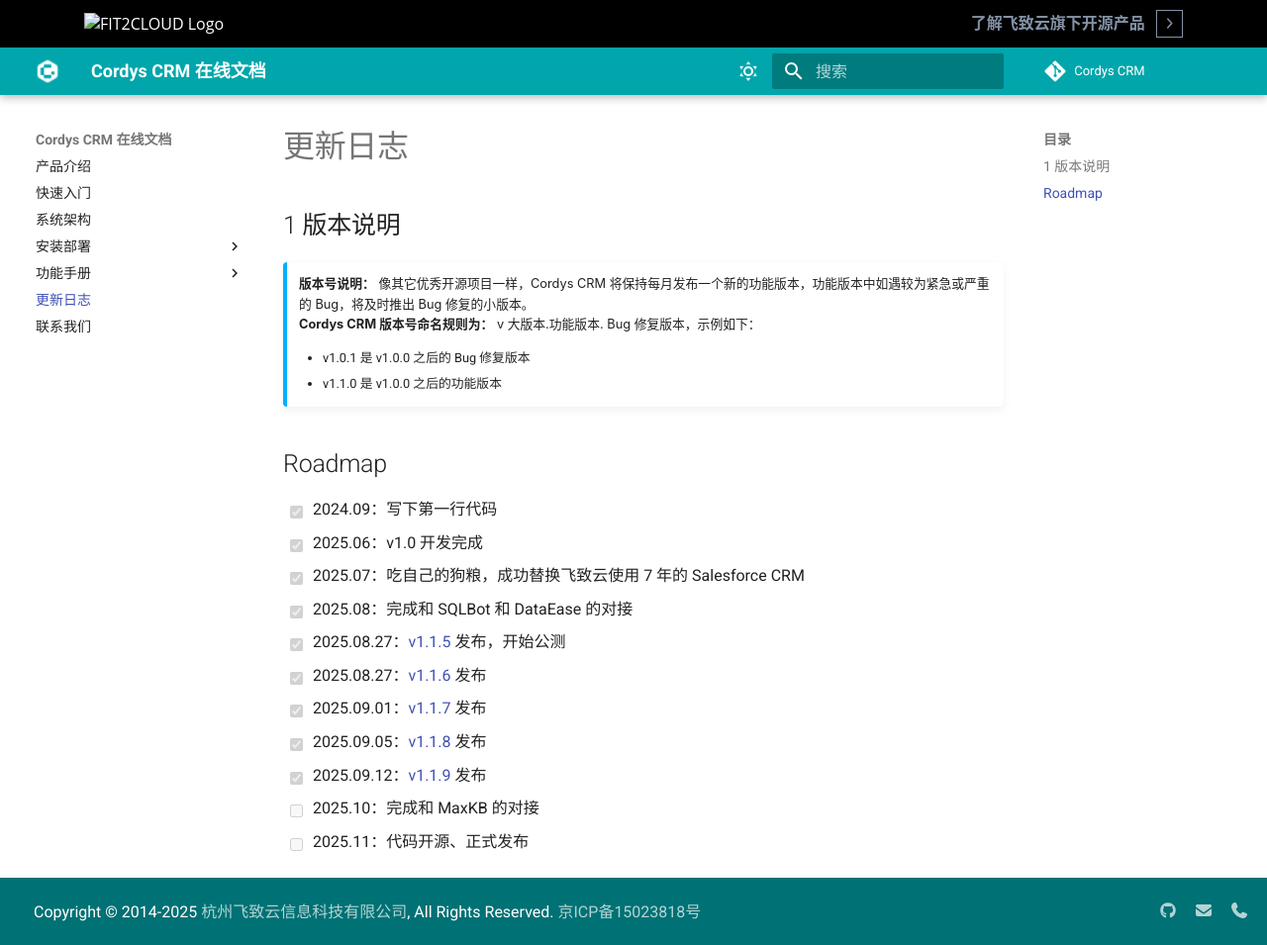
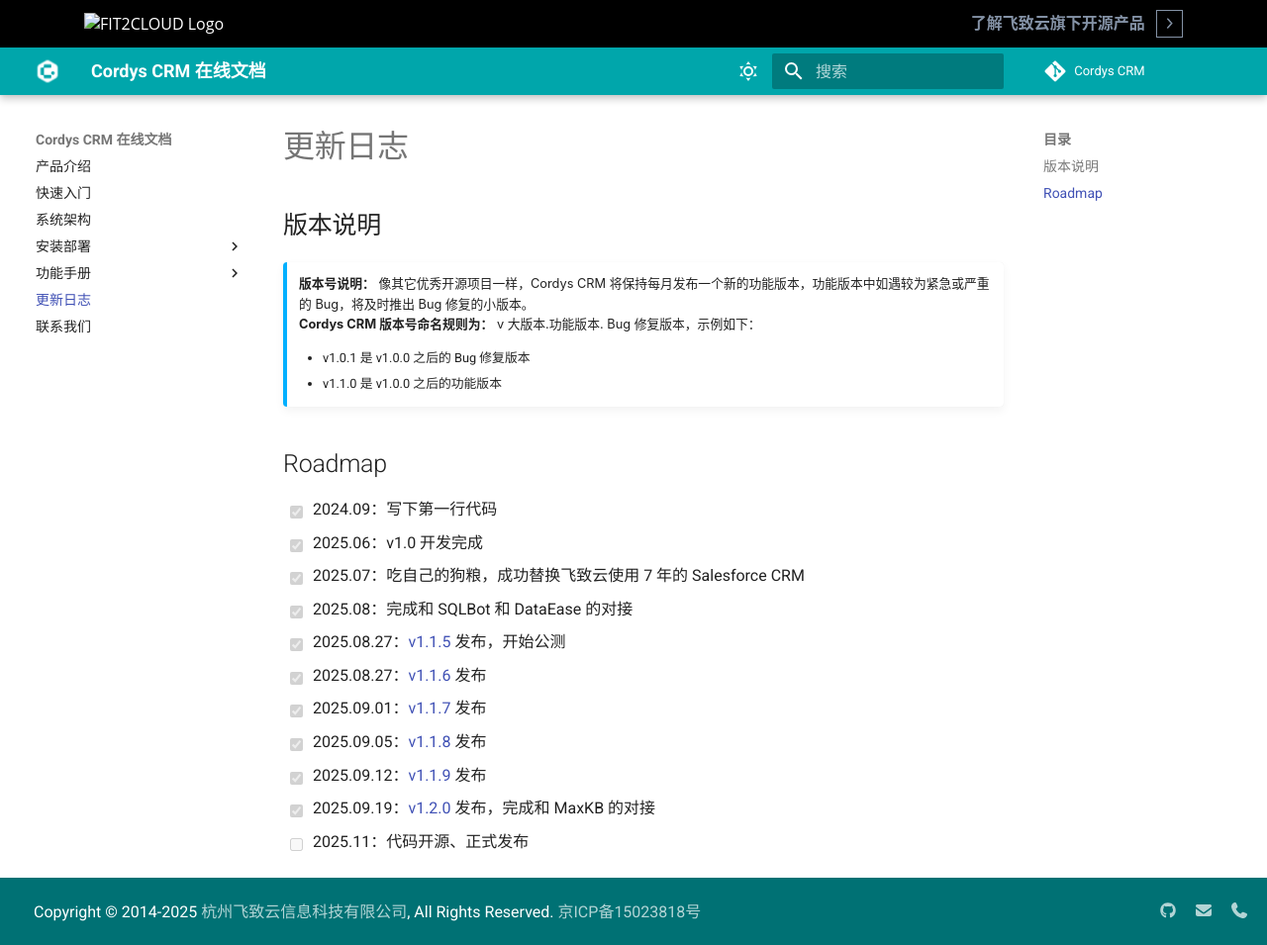
Before and after one commit to xinxin11/CordysCRM, an MkDocs documentation site: the page built from docs/manual/changelog.md, in a window 1280 px wide and 955 px high. Shown: the whole window at 99% size. Built offline with MkDocs 1.6.1 and Material for MkDocs 9.7.7, drawn with Linux system fonts in a browser that asks for light colours; comment, search, counter and statistics services are not loaded; the version menu is left out.

Commit message:
Update changelog for versioning and releases

```diff
--- a/docs/manual/changelog.md
+++ b/docs/manual/changelog.md
@@ -1,4 +1,4 @@
-## 1 版本说明
+## 版本说明
 
 !!! Abstract ""
     **版本号说明：** 像其它优秀开源项目一样，Cordys CRM 将保持每月发布一个新的功能版本，功能版本中如遇较为紧急或严重的 Bug，将及时推出 Bug 修复的小版本。
@@ -20,5 +20,5 @@
 - [x] 2025.09.01：[v1.1.7](https://github.com/1Panel-dev/CordysCRM/releases/tag/v1.1.7) 发布
 - [x] 2025.09.05：[v1.1.8](https://github.com/1Panel-dev/CordysCRM/releases/tag/v1.1.8) 发布
 - [x] 2025.09.12：[v1.1.9](https://github.com/1Panel-dev/CordysCRM/releases/tag/v1.1.9) 发布
-- [ ] 2025.10：完成和 MaxKB 的对接
+- [x] 2025.09.19：[v1.2.0](https://github.com/1Panel-dev/CordysCRM/releases/tag/v1.2.0) 发布，完成和 MaxKB 的对接
 - [ ] 2025.11：代码开源、正式发布
```
